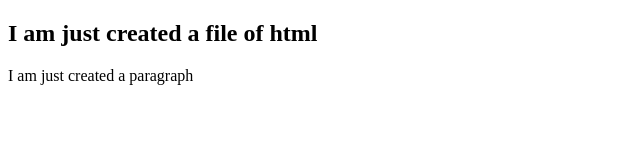
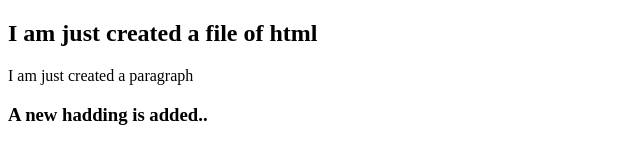
Before and after one commit to muhammadumar-12/firstfile, a plain HTML site: page index.html in a window 1280 px wide. Shown: the whole page, without its empty margins (0-640 px from the left). Drawn offline with Linux system fonts and the light colour scheme.

Commit message:
h3 is added

```diff
--- a/index.html
+++ b/index.html
@@ -8,5 +8,6 @@
 <body>
     <h2>I am just created a file of html</h2>
     <p>I am just created a paragraph</p>
+    <h3>A new hadding is added..</h3>
 </body>
 </html>
```
